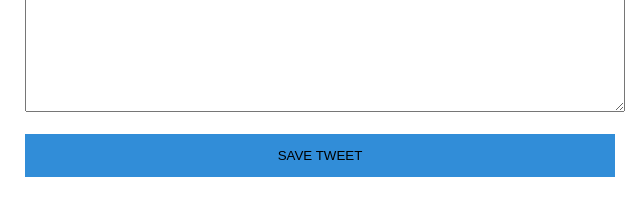
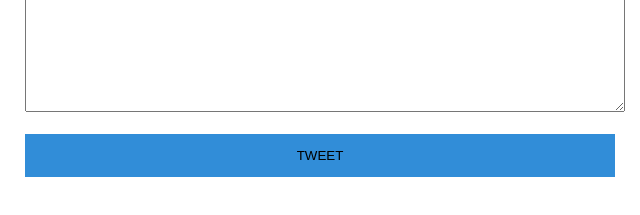
Before and after one commit to Aftabe/Tweet-form-page, a plain HTML site: page index.html in a window 1280 px wide. Shown: the part 183-398 px from the top of the page, 75-715 px from the left. Drawn offline with Linux system fonts and the light colour scheme.

Commit message:
text modifed

```diff
--- a/index.html
+++ b/index.html
@@ -28,7 +28,7 @@
                 <form action="#" id="form">
                     <textarea id="tweet" name="message" class="form-text-area"></textarea>
                     <br>
-                    <input type="submit" class="form-btn" value="Save Tweet">
+                    <input type="submit" class="form-btn" value="Tweet">
                 </form>
             </div>
             <div class="col-a">
```
